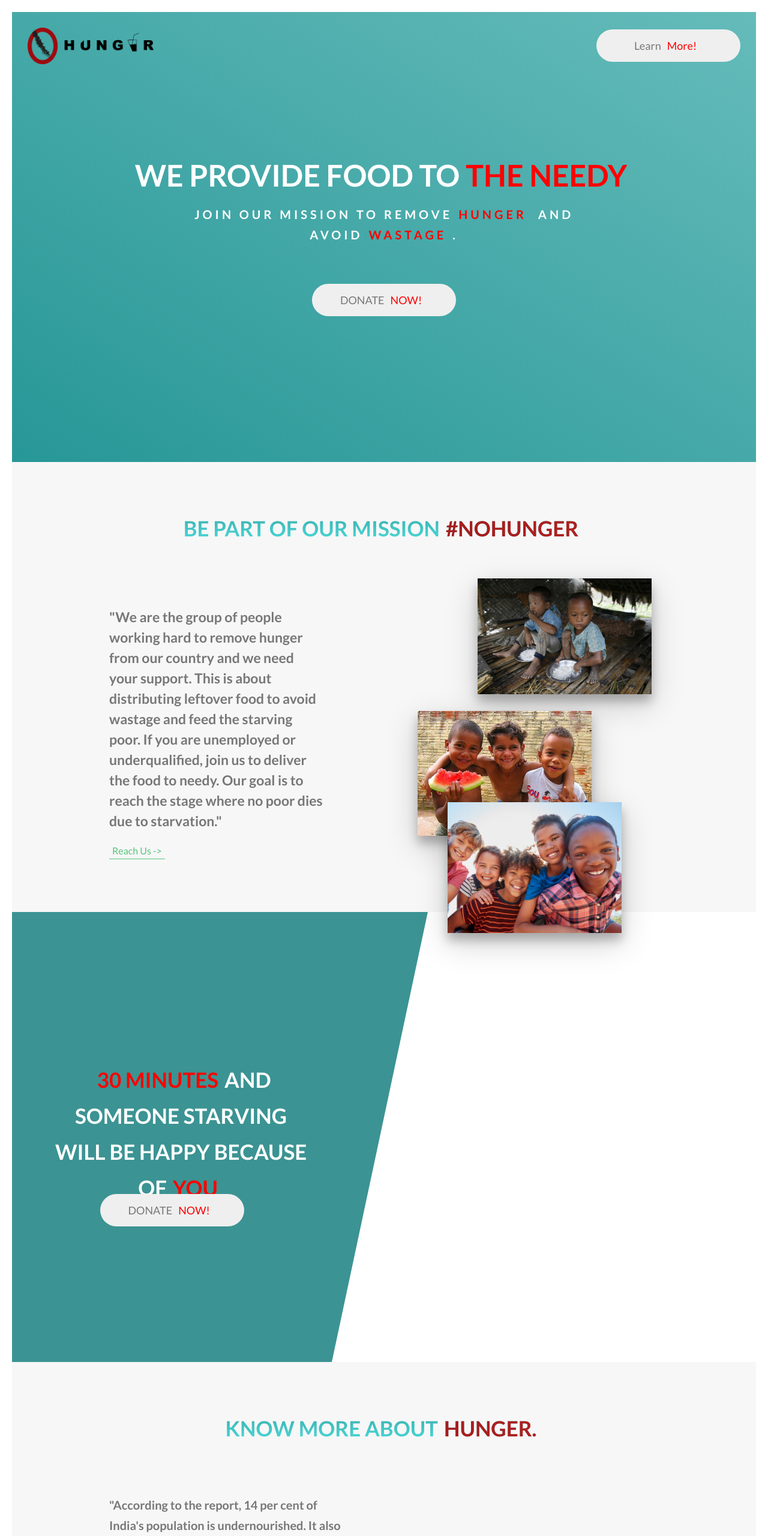
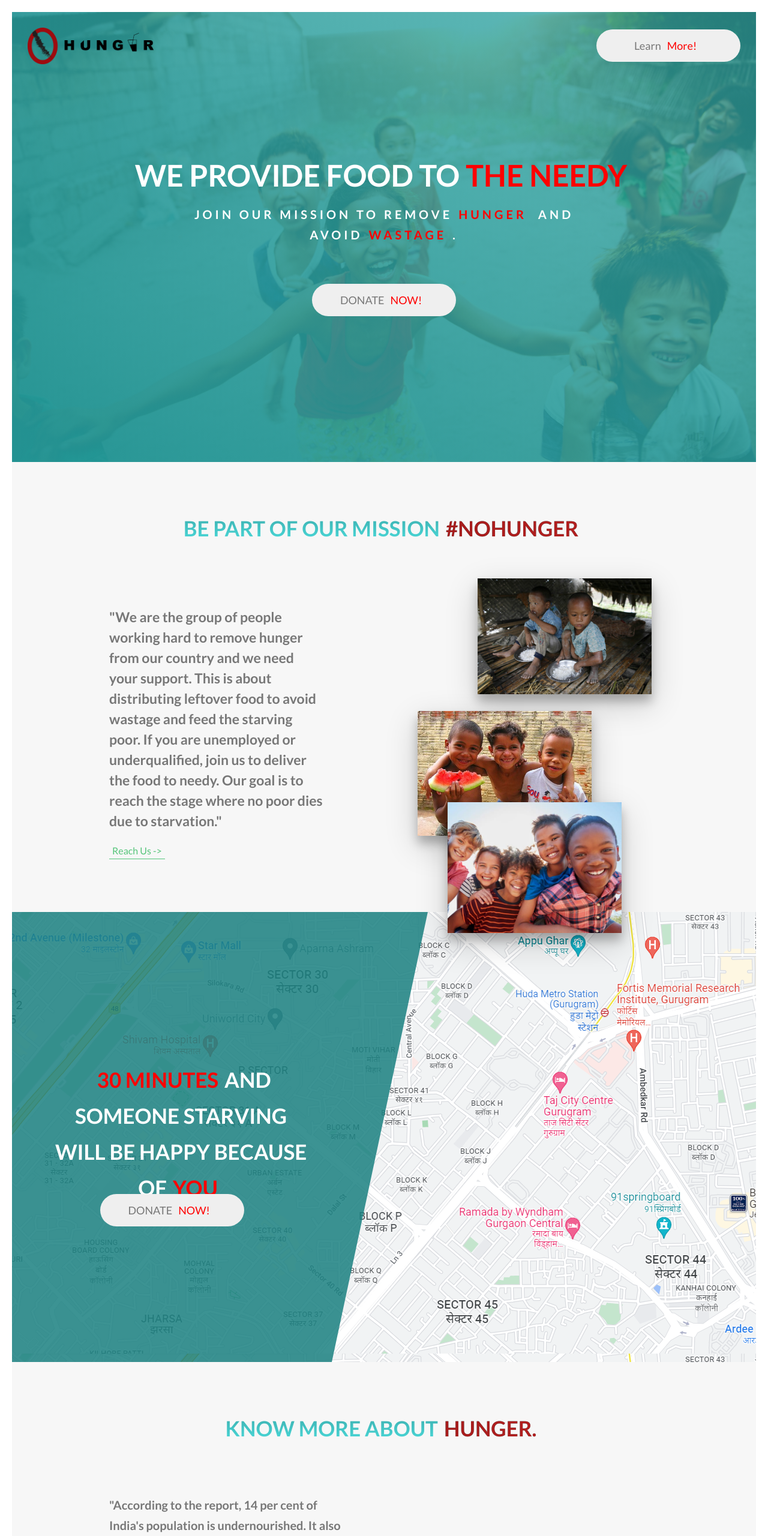
Before and after one commit to Kshitijgupta23/ZeroHunger_Sparks, a plain HTML site: page index.html in a window 1280 px wide. Shown: the top 2560 px of the page at 60% size. Drawn offline with Linux system fonts and the light colour scheme; the site is published under a folder, as on GitHub Pages, so addresses that start at the root find nothing; grey boxes are pictures that could not be loaded.

Commit message:
git push

```diff
--- a/CSS/styles.css
+++ b/CSS/styles.css
@@ -37,7 +37,7 @@ a{
       var(--primary),
       var(--secondary)
     ),
-    url(/Images/kids.jpg);
+    url(../Images/kids.jpg);
   background-size: cover;
   background-repeat: no-repeat;
   background-position: top;
@@ -224,7 +224,7 @@ img.logo:hover {
   height: 750px;
   margin: 0;
   display: flex;
-  background-image: url(/Images/map.PNG);
+  background-image: url(../Images/map.PNG);
 }
 .content {
   width: 43%;
```
